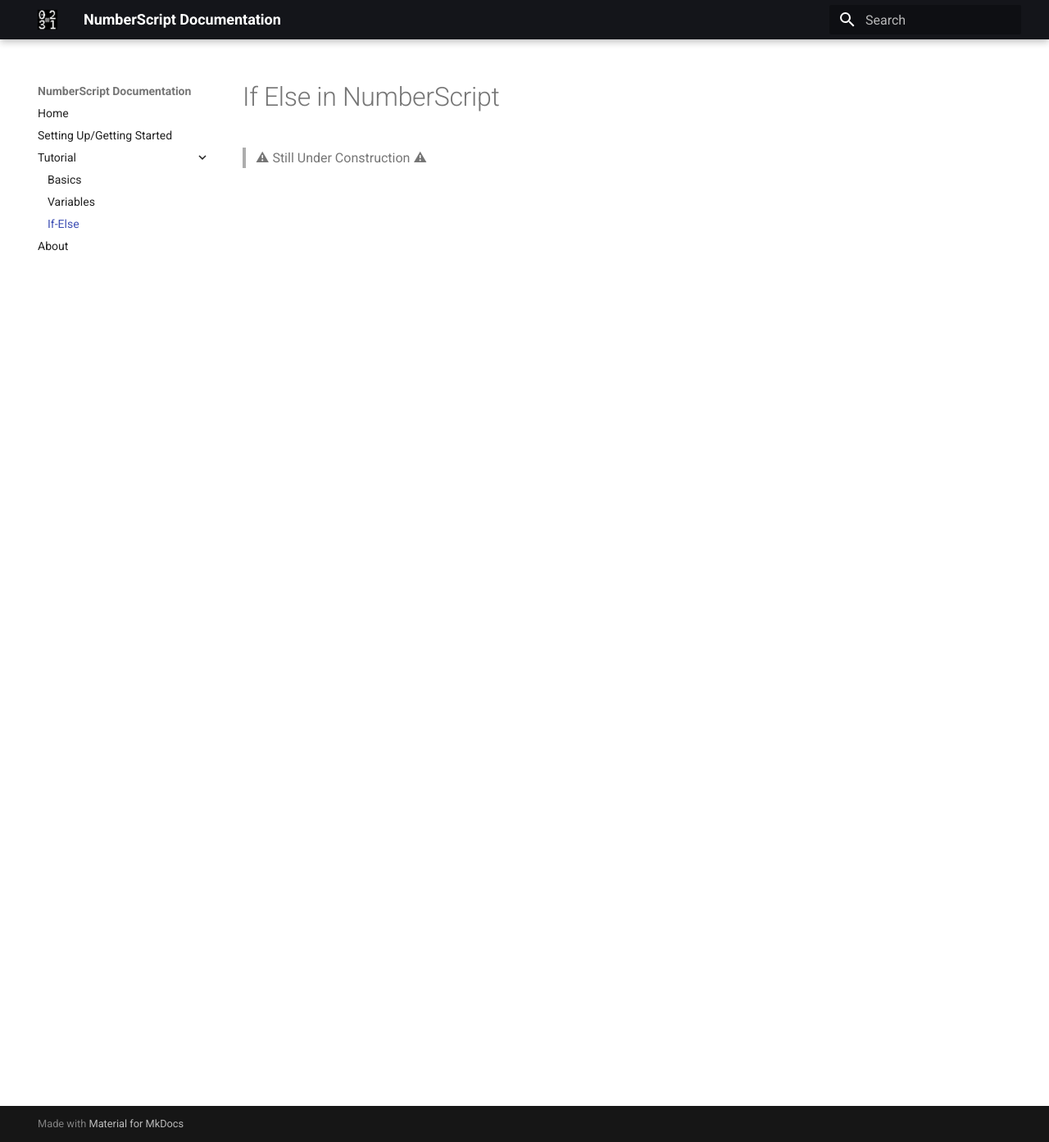
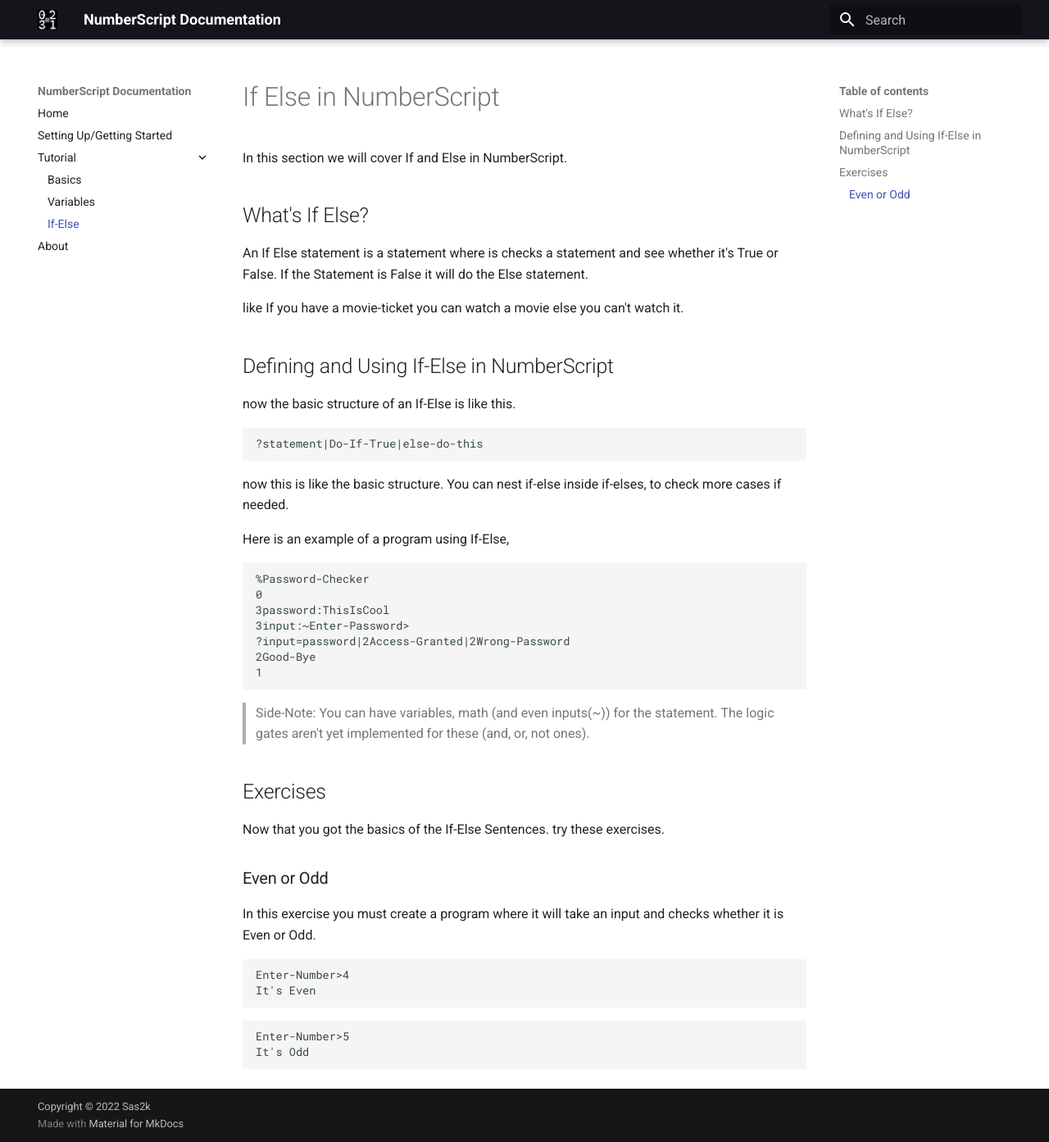
Before and after one commit to Sas2k/NumberScript, an MkDocs documentation site: the page built from docs/Tutorial/If-Else.md, in a window 1280 px wide and 1393 px high. Shown: the whole window at 82% size. Built offline with MkDocs 1.6.1 and Material for MkDocs 9.7.7, drawn with Linux system fonts in a browser that asks for light colours.

Commit message:
Finished If-Else in Docs

````diff
--- a/docs/Tutorial/If-Else.md
+++ b/docs/Tutorial/If-Else.md
@@ -1,3 +1,53 @@
 # If Else in NumberScript
 
-> ⚠ Still Under Construction ⚠
+In this section we will cover If and Else in NumberScript.
+
+## What's If Else?
+
+An If Else statement is a statement where is checks a statement and see whether it's True or False.
+If the Statement is False it will do the Else statement.
+
+like If you have a movie-ticket you can watch a movie else you can't watch it.
+
+## Defining and Using If-Else in NumberScript
+
+now the basic structure of an If-Else is like this.
+
+```
+?statement|Do-If-True|else-do-this
+```
+
+now this is like the basic structure.
+You can nest if-else inside if-elses, to check more cases if needed.
+
+Here is an example of a program using If-Else,
+
+```
+%Password-Checker
+0
+3password:ThisIsCool
+3input:~Enter-Password>
+?input=password|2Access-Granted|2Wrong-Password
+2Good-Bye
+1
+```
+
+> Side-Note: You can have variables, math (and even inputs(~)) for the statement. The logic gates aren't yet implemented for these (and, or, not ones).
+
+## Exercises
+
+Now that you got the basics of the If-Else Sentences. try these exercises.
+
+### Even or Odd
+
+In this exercise you must create a program where it will take an input and checks whether it is Even or Odd.
+
+```
+Enter-Number>4
+It's Even
+```
+
+```
+Enter-Number>5
+It's Odd
+```
--- a/mkdocs.yml
+++ b/mkdocs.yml
@@ -14,3 +14,4 @@ theme:
   favicon: images/Logo.png
   palette:
     primary: black
+copyright: Copyright &copy 2022 <a href="https://github.com/Sas2k">Sas2k</a>
````
Also changed, not shown: docs/Tutorial/Variables.md (+14 -0 lines), docs/index.md (+1 -0 lines).
